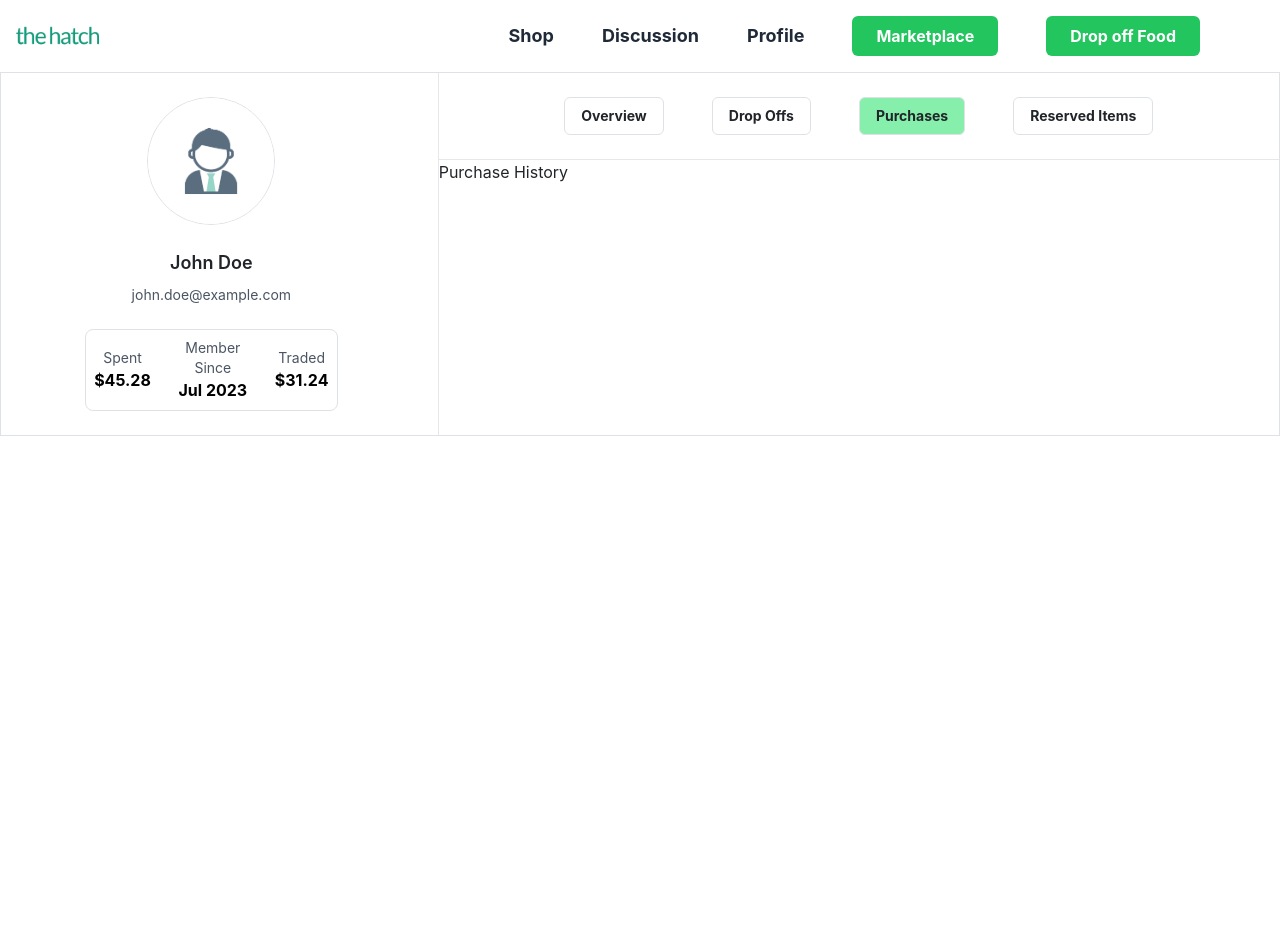
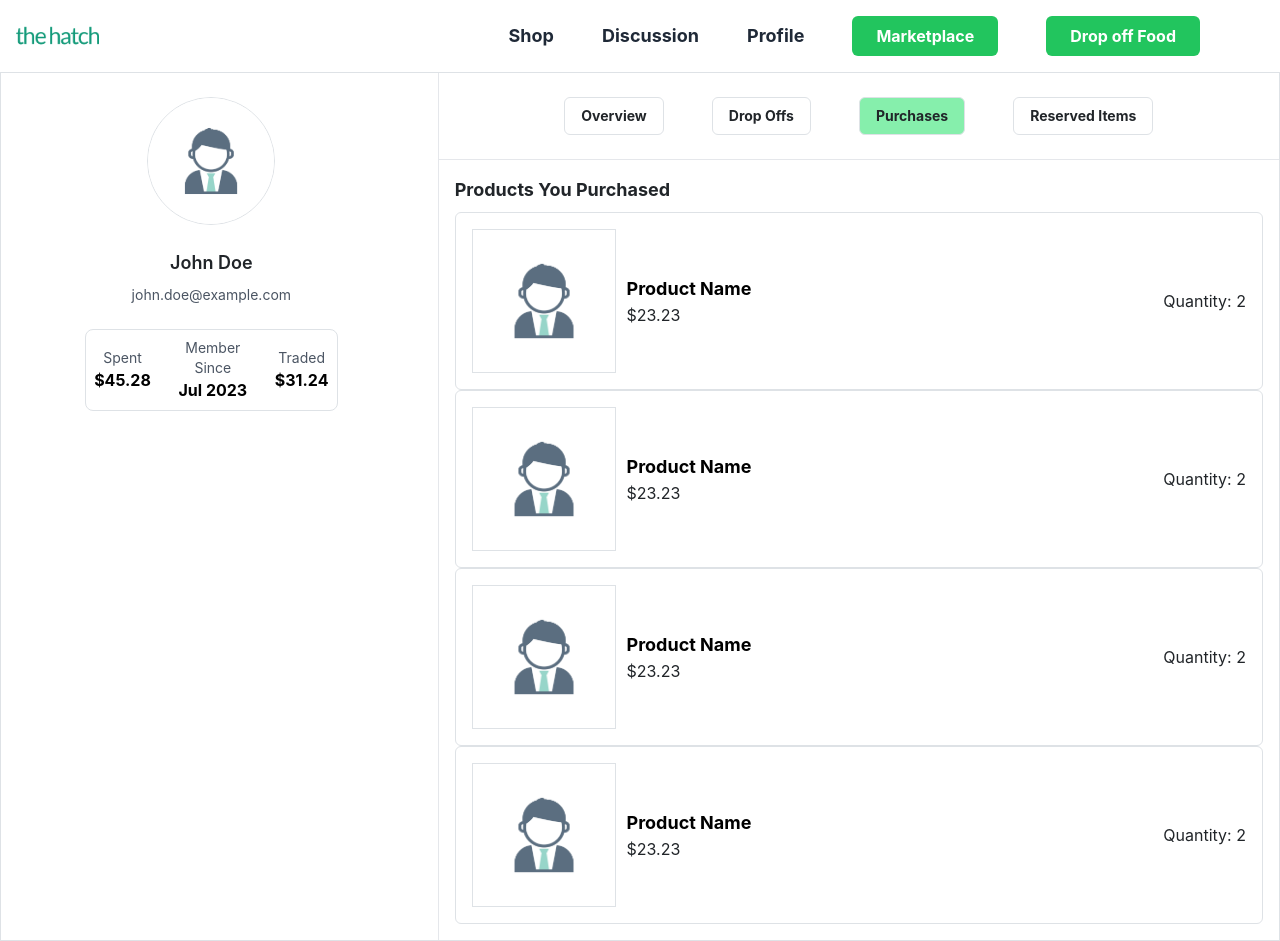
Before and after one commit to AnaCoda/HackTheChange2023_Bulk, a React (Create React App) app: page /Profile in a window 1280 px wide. Both pictures are taken after a click on the button "Purchases". Before the commit the page ends 800 px from the top, so only its background shows below. Built offline with nearby package versions, Linux system fonts and the light colour scheme; no server answers.

Commit message:
mission.js updated

```diff
--- a/src/routes/Mission.js
+++ b/src/routes/Mission.js
@@ -85,7 +85,7 @@ export default function Mission() {
         </>
     )
 
-    var CreditBalance = (
+    var OverviewContent = (
         <>
             <div className="p-3">
                 <div className="text-lg font-bold mb-2">Credit Balance</div>
@@ -118,13 +118,25 @@ export default function Mission() {
       }, []);
 
 
+
+
     var ProductCard = (
         <>
-            <div className="flex">
-                <img src="5856.jpg" alt="Profile Pic" className="rounded-full w-32 h-32 object-cover mb-4 border border-gray-300"/>
-                <div className="text-md">Product Name</div>
-                <div className="">$23.23</div>
-                <div className="">Quantity: 2</div>
+            <div className="flex border border-grey-300 rounded-md p-3 items-center">
+                <div className="flex flex-row w-1/5">
+                    <img src="5856.jpg" alt="Profile Pic" className=" w-36 h-36 object-cover border border-gray-300"/>
+
+                </div>
+
+                <div className="flex justify-between flex-col w-2/5">
+                    <div className="text-lg font-bold text-black">Product Name</div>
+                    <div className="text-md">$23.23</div>
+
+                </div>
+                <div className="flex flex-row w-2/5 items-end justify-end">
+                    <div className="">Quantity: 2</div>
+                </div>
+
             </div>
         </>
     )
@@ -134,6 +146,11 @@ export default function Mission() {
             <div className="p-3">
                 <div className="text-lg font-bold mb-2">Products You Dropped Off</div>
                 {ProductCard}
+                {ProductCard}
+                {ProductCard}
+                {ProductCard}
+
+
             </div>
         </>
     )
@@ -142,6 +159,10 @@ export default function Mission() {
              <div className="p-3">
                 <div className="text-lg font-bold mb-2">Products You Purchased</div>
                 {ProductCard}
+                {ProductCard}
+                {ProductCard}
+                {ProductCard}
+
             </div>
         </>
     )
@@ -150,6 +171,12 @@ export default function Mission() {
              <div className="p-3">
                 <div className="text-lg font-bold mb-2">Products You Reserved For Pick Up</div>
                 {ProductCard}
+                {ProductCard}
+                {ProductCard}
+                {ProductCard}
+                {ProductCard}
+                {ProductCard}
+
             </div>
         </>
     )
@@ -158,8 +185,7 @@ export default function Mission() {
         <>
             <div id="overviewTab" className={`tab-content ${activeTab === 'overview' ? '' : 'hidden'}`}>
                     {/* Overview content goes here */}
-                    {CreditBalance}
-                    <p>Overview content</p>
+                    {OverviewContent}
                 </div>
                 <div id="dropOffsTab" className={`tab-content ${activeTab === 'dropOffs' ? '' : 'hidden'}`}>
                     {/* Drop Offs content goes here */}
@@ -167,11 +193,11 @@ export default function Mission() {
                 </div>
                 <div id="purchasesTab" className={`tab-content ${activeTab === 'purchases' ? '' : 'hidden'}`}>
                     {/* Purchase content goes here */}
-                    <p>Purchase History</p>
+                    {PurchaseHistoryContent}
                 </div>
                 <div id="reservedTab" className={`tab-content ${activeTab === 'reserved' ? '' : 'hidden'}`}>
                     {/* reserved content goes here */}
-                    <p>Reserved Items</p>
+                    {ReservedItemsContent}
             </div>
         </>
     )
```
